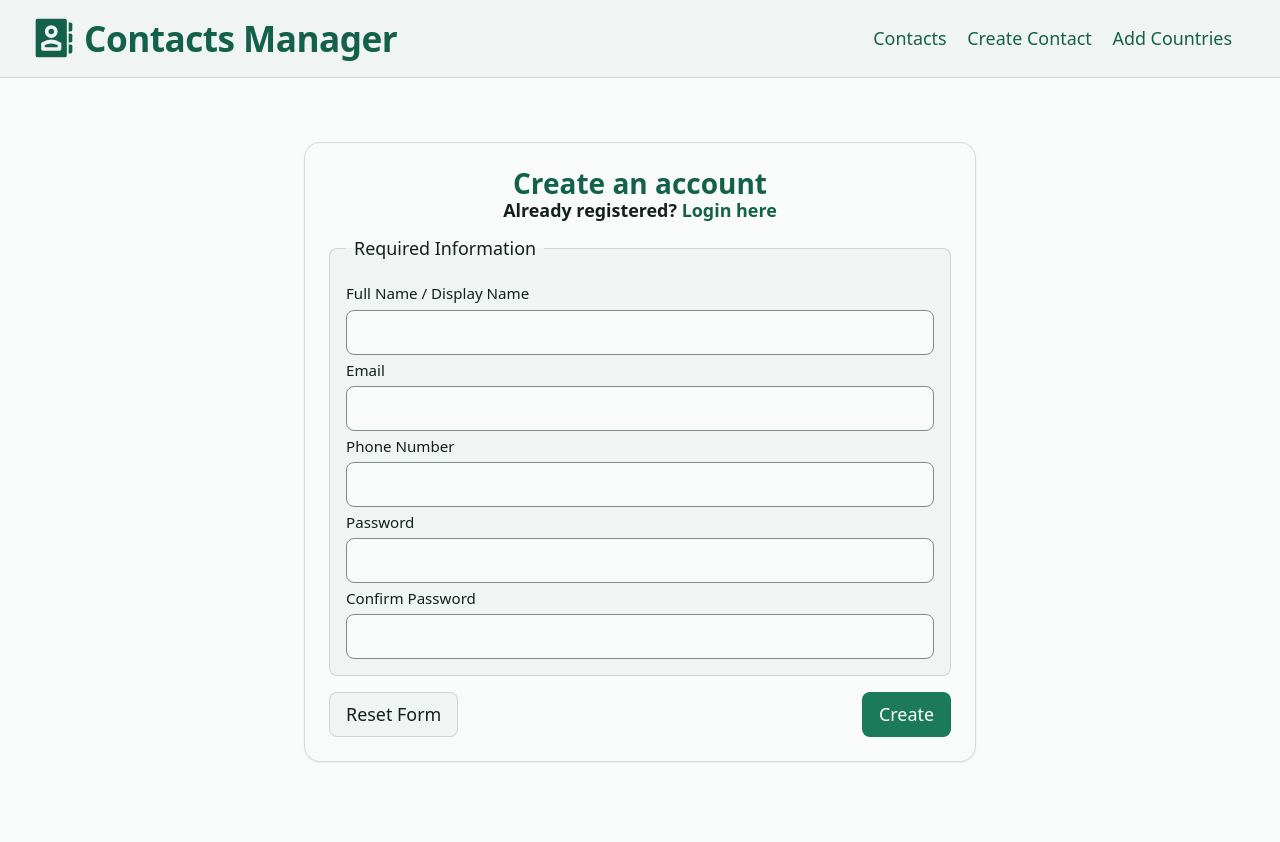
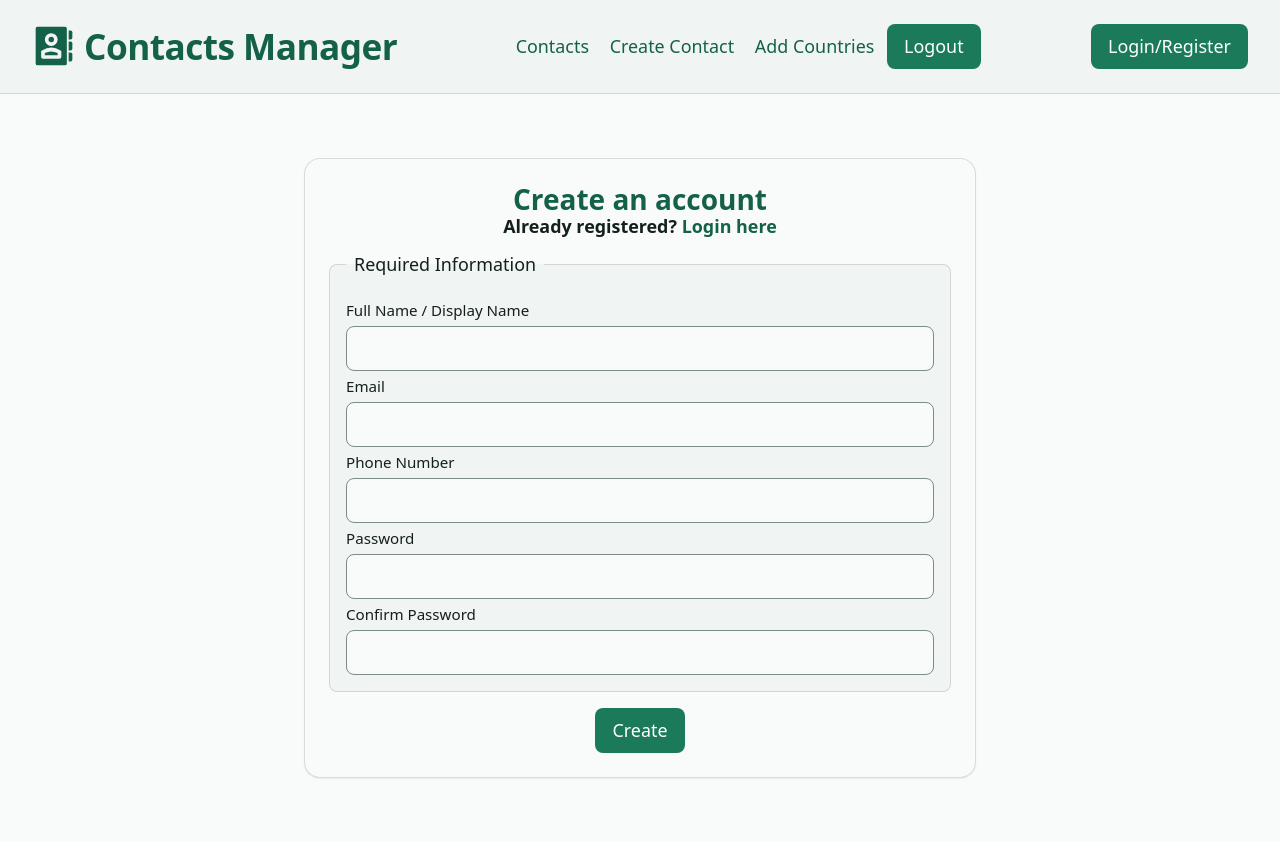
Before and after one commit to SleepyAlan/ContactsManager, an ASP.NET Core app: page /Account/Register in a window 1280 px wide. Before the commit the page ends 762 px from the top, so only its background shows below. Run offline with ASP.NET Core 8, Linux system fonts and the light colour scheme; the project's own start-up code is not run, and a stand-in starts its controllers and pages; some libraries are stand-ins or nearby versions.

Commit message:
WIP: register progress in controller / views

```diff
--- a/ContactsManager/Controllers/AccountController.cs
+++ b/ContactsManager/Controllers/AccountController.cs
@@ -1,14 +1,25 @@
 using Microsoft.AspNetCore.Mvc;
+using ServiceContracts.DTOs;
 
 namespace ContactsManager.Controllers;
 
 [Route("[controller]")]
 public class AccountController : Controller
 {
-
     [HttpGet("[action]")]
     public IActionResult Register()
     {
         return View();
     }
+
+    [HttpPost("[action]")]
+    public IActionResult Register(RegisterDTO registerDTO)
+    {
+        if (!ModelState.IsValid)
+        {
+            return View(registerDTO);
+        }
+
+        return RedirectToAction(nameof(PersonsController.Index), "Persons");
+    }
 }
--- a/ContactsManager/Views/Account/Register.cshtml
+++ b/ContactsManager/Views/Account/Register.cshtml
@@ -42,9 +42,9 @@
           <span asp-validation-for="ConfirmPassword" class="text-xs text-danger"></span>
         </div>
       </fieldset>
-      <div class="flex-center flex-between">
-        <button class="btn btn-secondary" type="reset">Reset Form</button>
+      <div class="flex-column flex-center">
         <button class="btn" type="submit">Create</button>
+        <div asp-validation-summary="All" class="text-xs text-danger"></div>
       </div>
     </form>
   </div>
--- a/ContactsManager/Views/Shared/_Layout.cshtml
+++ b/ContactsManager/Views/Shared/_Layout.cshtml
@@ -43,11 +43,19 @@
           </svg>
           <h2 class="title">Contacts Manager</h2>
         </div>
-        <nav class="p-2">
-          <a class="p-2 @SetCurrentNavAsBold("Contacts")" style="white-space: nowrap;" asp-controller="Persons" asp-action="Index">Contacts</a>
-          <a class="p-2 @SetCurrentNavAsBold("Create Contact")" style="white-space: nowrap;" asp-controller="Persons" asp-action="Create">Create Contact</a>
-          <a class="p-2 @SetCurrentNavAsBold("Add Country")" style="white-space: nowrap;" asp-controller="Countries" asp-action="AddCountry">Add Countries</a>
-        </nav>
+        @* @if(User.Identity?.IsAuthenticated ?? false)
+          { *@
+          <nav class="p-2">
+            <a class="p-2 @SetCurrentNavAsBold("Contacts")" style="white-space: nowrap;" asp-controller="Persons" asp-action="Index">Contacts</a>
+            <a class="p-2 @SetCurrentNavAsBold("Create Contact")" style="white-space: nowrap;" asp-controller="Persons" asp-action="Create">Create Contact</a>
+            <a class="p-2 @SetCurrentNavAsBold("Add Country")" style="white-space: nowrap;" asp-controller="Countries" asp-action="AddCountry">Add Countries</a>
+          <a class="btn" asp-controller="Account" asp-action="Logout">Logout</a>
+          </nav>
+          @* }
+          else
+          { *@
+          <a class="btn" asp-controller="Account" asp-action="Register">Login/Register</a>
+          @* } *@
       </div>
     </div>
   </header>
```
